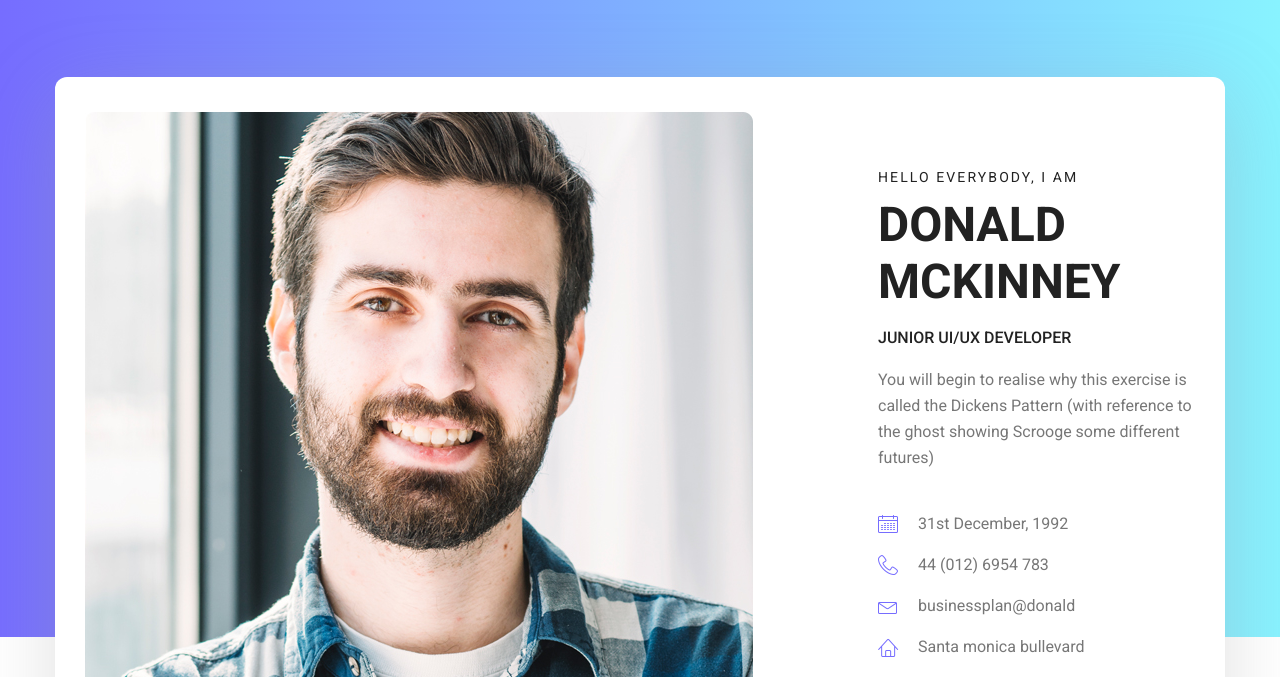
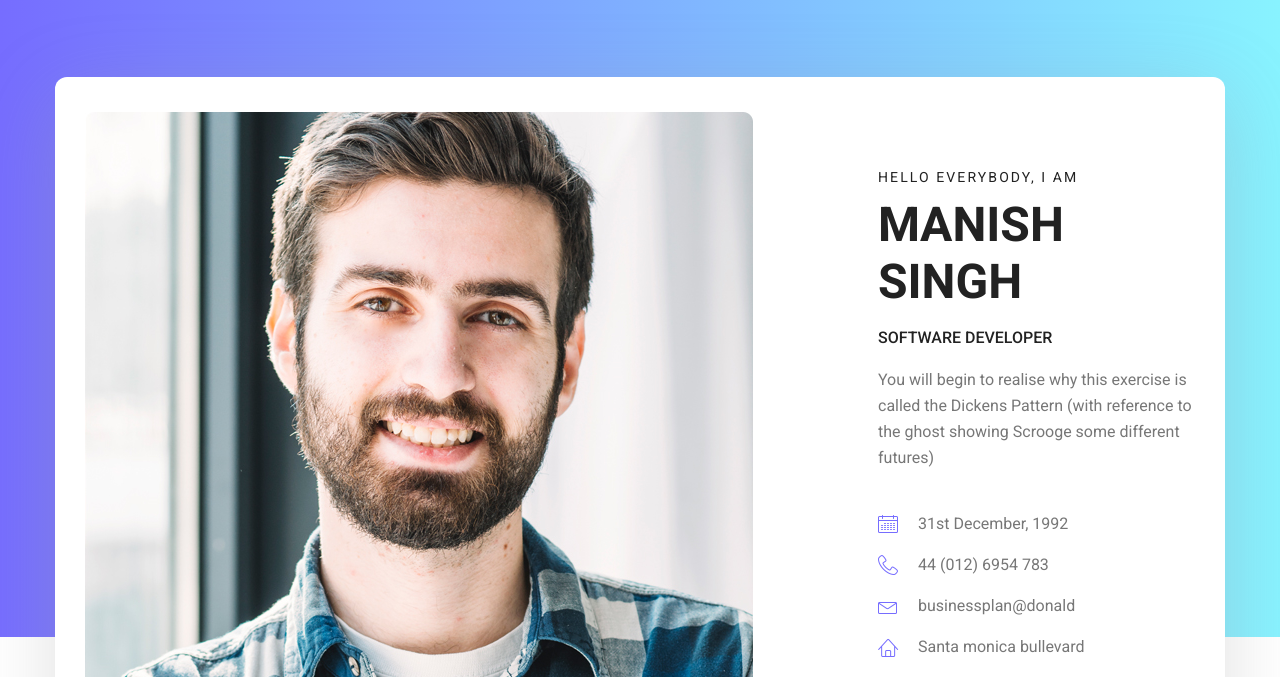
Before and after one commit to manishsingh1704/Biodata, a plain HTML site: page index.html in a window 1280 px wide. Shown: the part 123-800 px from the top of the page. Drawn offline with Linux system fonts and the light colour scheme.

Commit message:
name changes

```diff
--- a/index.html
+++ b/index.html
@@ -75,8 +75,8 @@
 							<div class="media-body">
 								<div class="personal_text">
 									<h6>Hello Everybody, i am</h6>
-									<h3>Donald McKinney</h3>
-									<h4>Junior UI/UX Developer</h4>
+									<h3>Manish singh</h3>
+									<h4>Software Developer</h4>
 									<p>You will begin to realise why this exercise is called the Dickens Pattern (with reference to the ghost showing Scrooge some different futures)</p>
 									<ul class="list basic_info">
 										<li><a href="#"><i class="lnr lnr-calendar-full"></i> 31st December, 1992</a></li>
```
